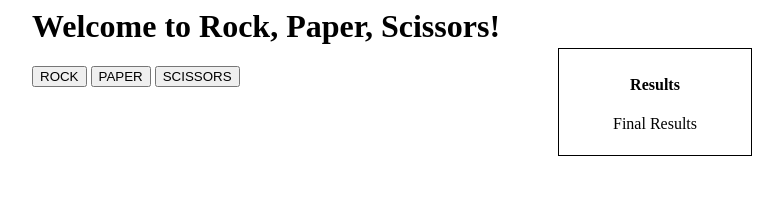
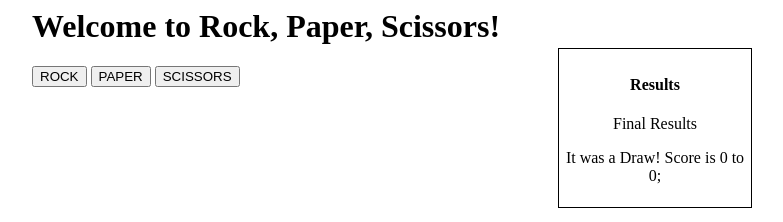
Before and after one commit to Swayamjimmy/rps_js, a plain HTML site: page index.html in a window 1280 px wide. Both pictures are taken after a click on the button "ROCK". Shown: the whole page, without its empty margins (208-991 px from the left). Drawn offline with Linux system fonts and the light colour scheme.

Commit message:
Added Result Window

```diff
--- a/index.html
+++ b/index.html
@@ -29,8 +29,9 @@
         <h1>Welcome to Rock, Paper, Scissors!</h1>
         <div class = 'Table'>
             <h4>Results</h4>
-            <div class = 'inner-Table'></div>
+            <div class = 'inner-Table'>
             <p>Final Results</p>
+        </div>
         </div>
 
         <button id = btn>ROCK</button>
--- a/rps.js
+++ b/rps.js
@@ -5,13 +5,38 @@ function getComputerChoice() {
     if (a >= 0.66) return "SCISSORS"
 
 }
+let humanScore = 0;
+let compScore = 0;
+
+function showResult(winner){
+  let res = document.querySelector('.Table');
+  let res1 = document.createElement('p');
+
+  if (winner == 'Computer') { compScore++;
+    res1.textContent = `You Lost! Score is ${humanScore} to ${compScore};`}
+  else if (winner == 'Human') { humanScore++;
+    res1.textContent = `You Won! Score is ${humanScore} to ${compScore};`}
+  else if (winner == 'Draw'){
+    res1.textContent = `It was a Draw! Score is ${humanScore} to ${compScore};`
+  }
+  res.appendChild(res1);
+  }
+
 
 function playRound(human , comp, humanScore, compScore) {
 
   if ((human == "ROCK" && comp == "PAPER")|| (human == "PAPER" && comp == "SCISSORS")||( human == "SCISSORS" && comp == "ROCK")) {
-  console.log("You Lose") }
-  else if ((human == "ROCK" && comp == "SCISSORS")|| (human == "PAPER" && comp == "ROCK")|| (human == "SCISSORS" && comp == "PAPER")) { console.log("You Win") }
-  else if (human == comp) console.log("It was a draw, another round");
+  console.log("You Lose");
+  let winner = 'Computer';
+  showResult(winner);}
+  else if ((human == "ROCK" && comp == "SCISSORS")|| (human == "PAPER" && comp == "ROCK")|| (human == "SCISSORS" && comp == "PAPER")) { console.log("You Win")
+    winner = 'Human';
+    showResult(winner);
+  }
+  else if (human == comp) {console.log("It was a draw, another round");
+    winner = 'Draw';
+    showResult(winner);
+  }
   else console.log("debug");
 
 }
```
